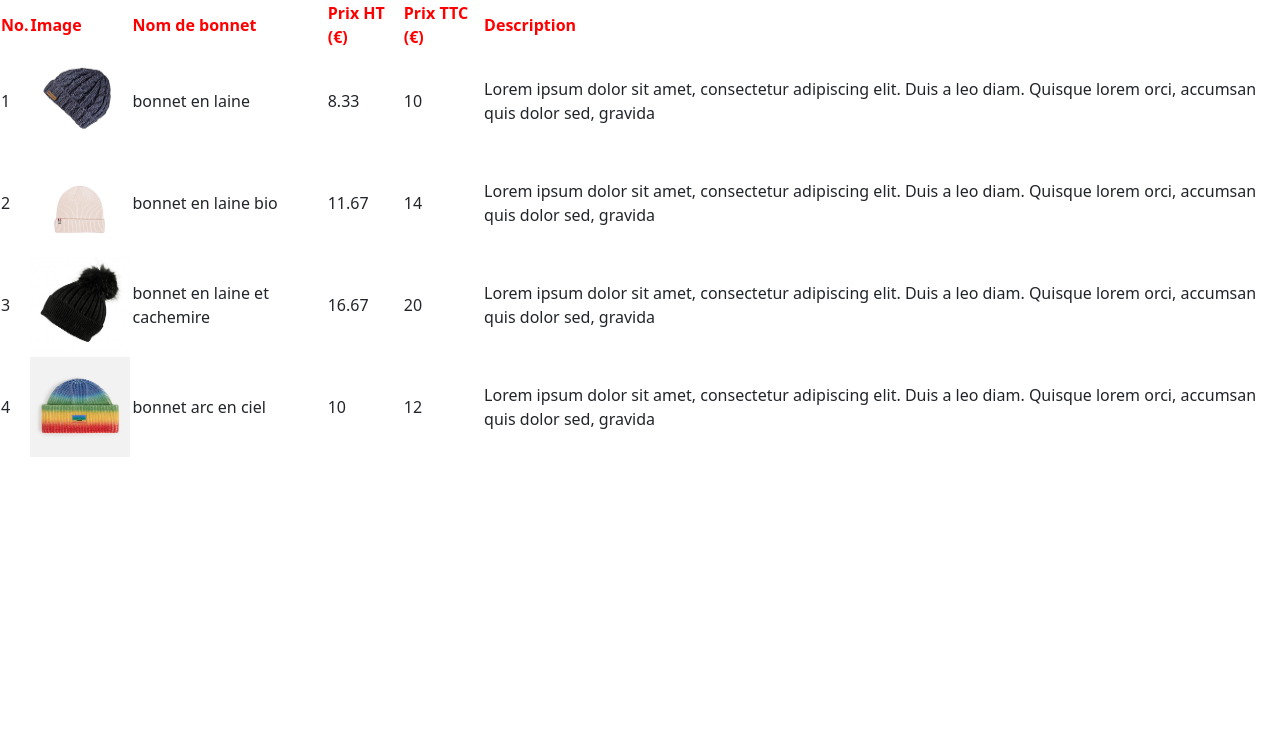
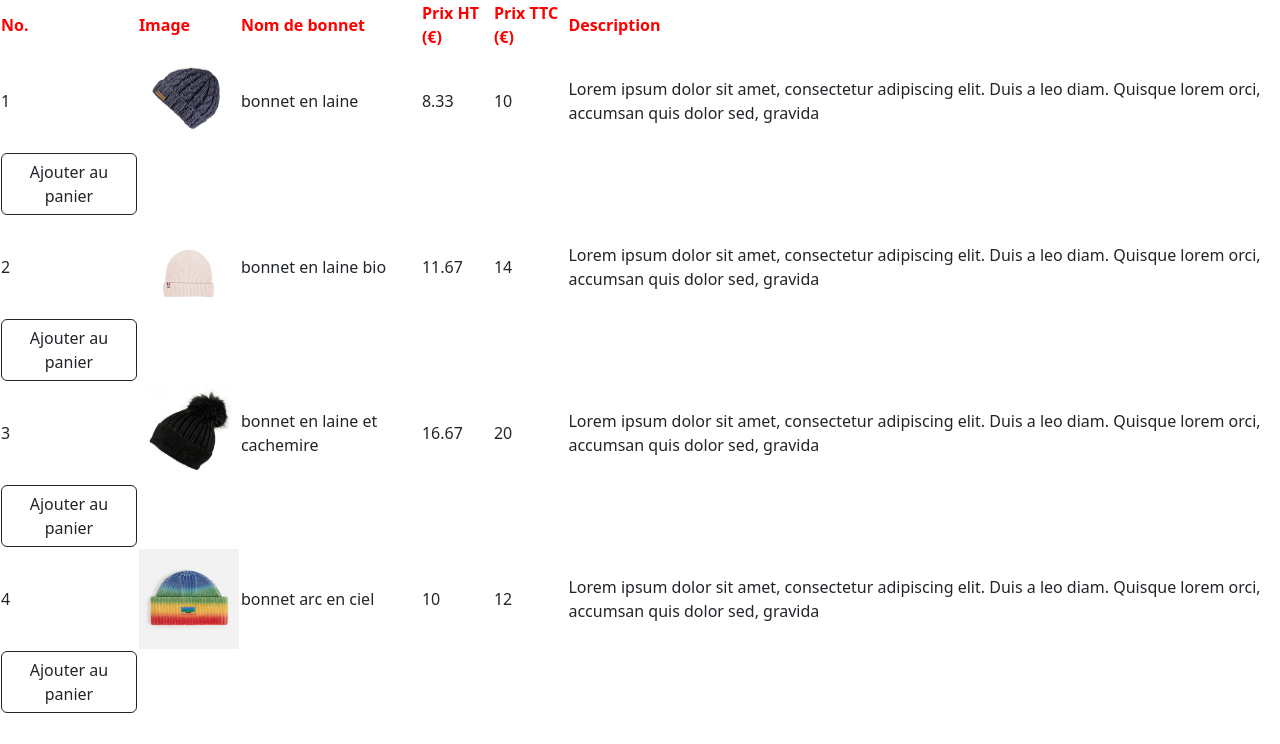
Before and after one commit to HueKhuc/beanies-2023, a PHP site: page /index.php?page=list in a window 1280 px wide. Shown: the part 56-800 px from the top of the page. Run offline with PHP 8.4, Linux system fonts and the light colour scheme.

Commit message:
19. Ajouter des éléments au panier

```diff
--- a/includes/fonction.php
+++ b/includes/fonction.php
@@ -8,6 +8,7 @@ function affichageProduit($a){
         $nom = $a['nom'];
         $prix = $a['prix'];
         $description = $a['description'];
+        $id = $a['id'];
     echo'
     <td>
     <img src="',
--- a/includes/header.php
+++ b/includes/header.php
@@ -21,11 +21,9 @@
       <ul class="navbar-nav me-auto mb-2 mb-lg-0">
         <li class="nav-item">
         <a class="nav-link active" aria-current="page" href="?page=home">Home</a>
-          <!-- <a class="nav-link active" aria-current="page" href="home.php">Home</a> -->
         </li>
         <li class="nav-item">
         <a class="nav-link active" aria-current="page" href="?page=list">Tous produits</a>
-          <!-- <a class="nav-link active" aria-current="page" href="list.php">Tous produits</a> -->
         </li>
         <li class="nav-item">
             <?php if (empty($_POST['login']))echo '
--- a/includes/variable.php
+++ b/includes/variable.php
@@ -2,24 +2,28 @@
 $mdp = 'toto';
 $beanies = [
     [
+        'id' => 1,
         'nom'=>'bonnet en laine',
         'prix' => 10,
         'description' => 'Lorem ipsum dolor sit amet, consectetur adipiscing elit. Duis a leo diam. Quisque lorem orci, accumsan quis dolor sed, gravida',
         'image' => './img/bonnet_laine.jpg'
     ],
     [
+        'id' => 2,
         'nom'=>'bonnet en laine bio',
         'prix' => 14,
         'description' => 'Lorem ipsum dolor sit amet, consectetur adipiscing elit. Duis a leo diam. Quisque lorem orci, accumsan quis dolor sed, gravida',
         'image' => './img/bonnet_laine_bio.jpg'
     ],
     [
+        'id' => 3,
         'nom'=>'bonnet en laine et cachemire',
         'prix' => 20,
         'description' => 'Lorem ipsum dolor sit amet, consectetur adipiscing elit. Duis a leo diam. Quisque lorem orci, accumsan quis dolor sed, gravida',
         'image' => './img/bonnet_laine_cachemire.jpg'
     ],
     [
+        'id' => 4,
         'nom'=>'bonnet arc en ciel',
         'prix' => 12,
         'description' => 'Lorem ipsum dolor sit amet, consectetur adipiscing elit. Duis a leo diam. Quisque lorem orci, accumsan quis dolor sed, gravida',
--- a/pages/list.php
+++ b/pages/list.php
@@ -1,4 +1,3 @@
-
 <table>
     <tr style="font-weight:bold; color:red;">
         <td>
@@ -19,6 +18,9 @@
         <td>
             Description
         </td>
+        <td>
+
+        </td>
     </tr>
 <?php
     foreach ($beanies as $key => $beanie){
@@ -29,6 +31,14 @@
             '</td>
             ';
         affichageProduit($beanie);
-    };
+        echo '<td>
+                <a class="btn btn-outline-dark" name = "cart"
+                    href="?page=panier&action=addToCart&id='.$beanie['id'].'">
+                        Ajouter au panier
+                </a>
+                </td>';
+
+
+    }
 ?>
 </table>
--- /dev/null
+++ b/pages/panier.php
@@ -0,0 +1,4 @@
+<?php
+$_SESSION['cart'] .= $_GET['id'];
+echo $_SESSION['cart'];
+?>
```
